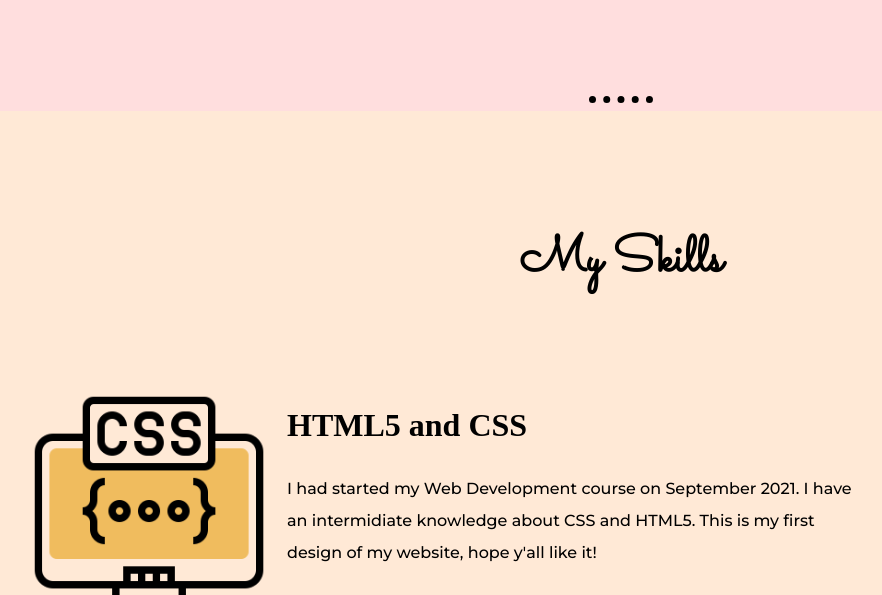
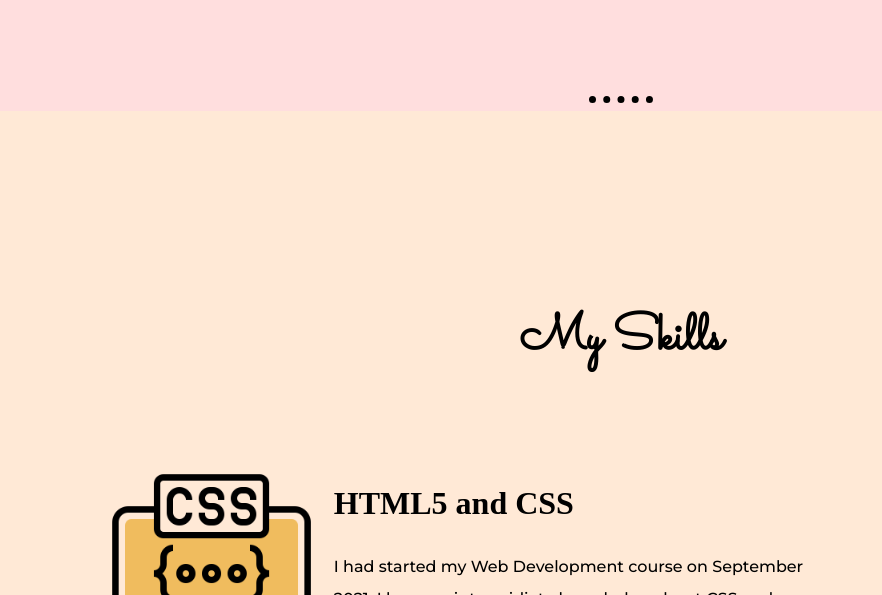
Before and after one commit to shawndanyy/personal-site, a plain HTML site: page index.html in a window 1280 px wide. Shown: the part 1190-1785 px from the top of the page, without its empty margins (19-901 px from the left). Drawn offline with Linux system fonts and the light colour scheme.

Commit message:
Add files via upload

```diff
--- a/styles.css
+++ b/styles.css
@@ -222,7 +222,13 @@ margin-top: 50px;
     float: left;
     margin-left: 0;
   }
+  .skill-row{
+    width:auto;
+  }
   .skill-row2{
     margin: 0;
   }
+  .skills{
+    padding: 10%;
+  }
 }
```
